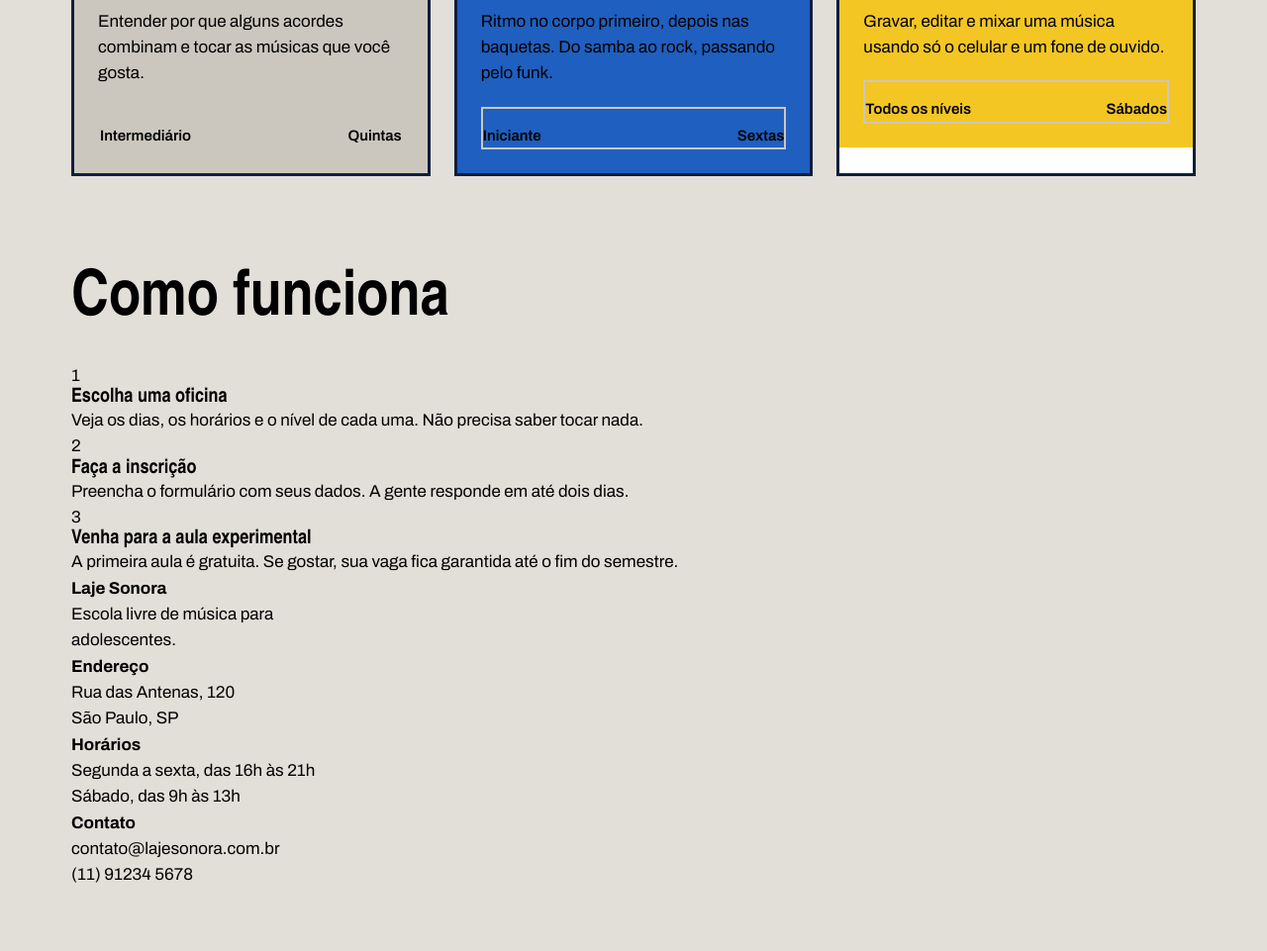
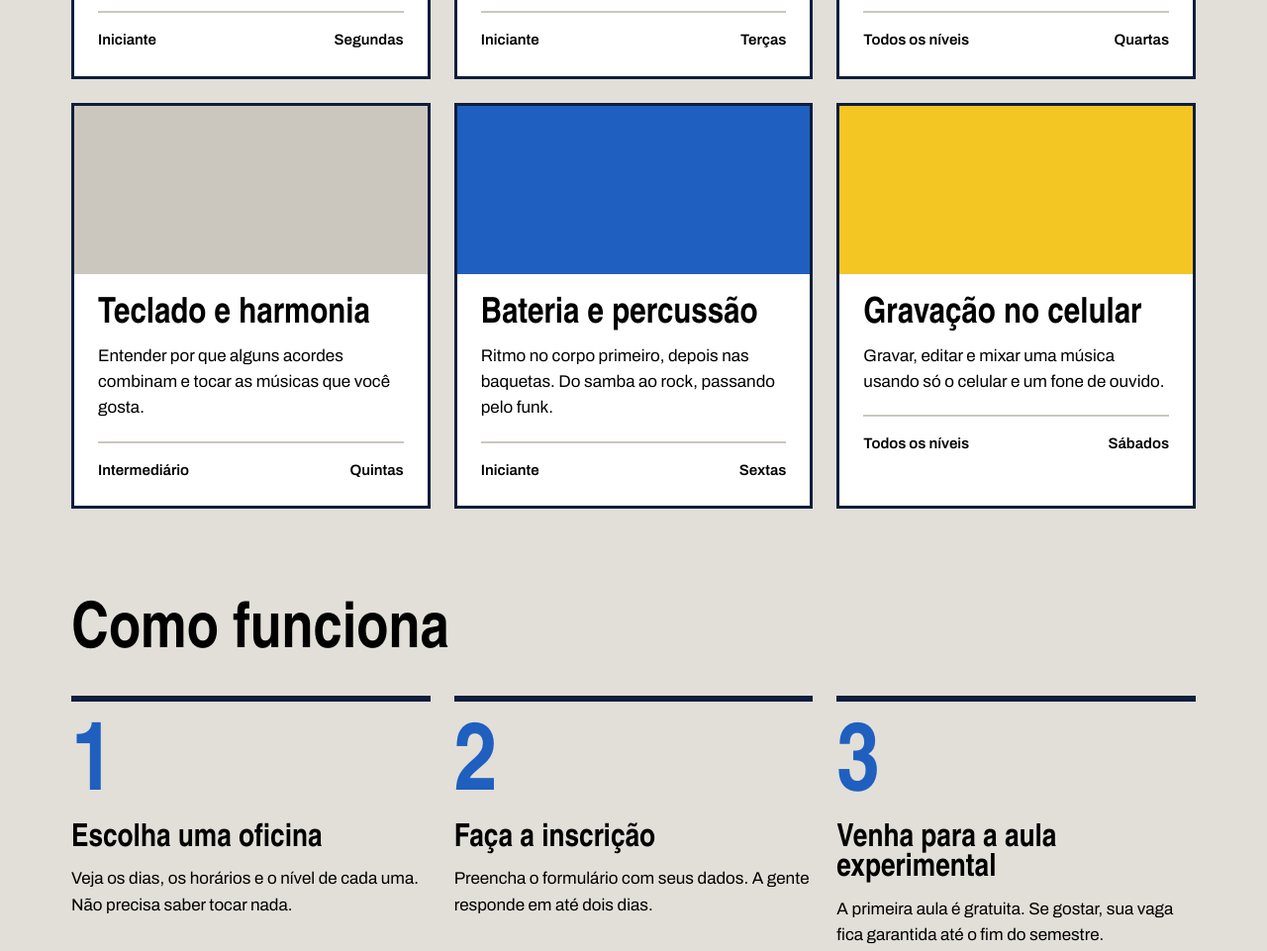
Before and after one commit to JoaoPedroSilvaCosta/laje_sonora, a plain HTML site: page index.html in a window 1280 px wide. Shown: the part 1226-2187 px from the top of the page at 99% size. Before the commit the page ends 2124 px from the top, so only its background shows below. Drawn offline with Linux system fonts and the light colour scheme; a web font is replaced by a local one.

Commit message:
Página inicial pronta

```diff
--- a/index.css
+++ b/index.css
@@ -148,14 +148,15 @@ h1, h2, h3{
     background-color: var(--branco);
     border: 3px solid var(--tinta);
     flex: 1 1 340px;
-
+    display: flex;
+    flex-direction: column;
     h3{
         font-size: 36px;
         margin-bottom: 12px;
     }
 }
 
-.card.foto{
+.card .foto{
     height: 170px;
 }
 
@@ -177,14 +178,64 @@ h1, h2, h3{
 
 .card-texto{
     padding: 24px;
+    display: flex;
+    flex-direction: column;
+    flex: 1;
 }
 
 .card-info{
     margin-top: 20px;
     padding-top: 16px;
-    border: 2px solid var(--concreto-escuro);
+    border-top: 2px solid var(--concreto-escuro);
     font-weight: 600;
     font-size: 15px;
     display: flex;
     justify-content: space-between;
 }
+
+.passos{
+    display: flex;
+    gap: 24px;
+
+}
+
+.passo{
+    border-top: 6px solid var(--tinta);
+    padding-top: 20px;
+    flex: 1;
+    h3{
+        font-size: 32px;
+        margin-block: 8px 12px;
+    }
+}
+
+.passo-numero{
+    font-family: var(--fonte-cartaz);
+    font-size: 96px;
+    font-weight: 900;
+    line-height: 1;
+    color: var(--caixa-dagua);
+}
+
+.rodape{
+    margin-top: 120px;
+    background-color: var(--tinta);
+    color: var(--concreto);
+    padding-block: 56px;
+    h4{
+        font-family: var(--fonte-cartaz);
+        font-size: 28px;
+        color: var(--fita);
+        margin-bottom: 12px;
+    }
+}
+
+.rodape-colunas{
+    display: flex;
+    gap: 40px;
+}
+
+.rodape-coluna{
+    flex: 1;
+
+}
--- a/index.html
+++ b/index.html
@@ -32,7 +32,7 @@
             <h2 class="titulo-secao">Seis oficinas para começar</h2>
             <div class="cards">
                 <article class="card">
-                    <div class="foto foto-azul">
+                    <div class="foto foto-azul"></div>
                     <div class="card-texto">
                             <h3>Violão do zero</h3>
                             <p>Os primeiros acordes e as batidas que aparecem em quase toda música que você ouve.</p>
@@ -41,10 +41,9 @@
                                 <span>Segundas</span>
                             </div>
                     </div>
-                    </div>
                 </article>
                 <article class="card">
-                    <div class="foto foto-amarela">
+                    <div class="foto foto-amarela"></div>
                     <div class="card-texto">
                             <h3>Produção de beats</h3>
                             <p>Montar uma batida no computador, do primeiro bumbo até a música pronta para postar.</p>
@@ -53,10 +52,9 @@
                                 <span>Terças</span>
                             </div>
                     </div>
-                    </div>
                 </article>
                 <article class="card">
-                    <div class="foto foto-tinta">
+                    <div class="foto foto-tinta"></div>
                     <div class="card-texto">
                             <h3>Canto em grupo</h3>
                             <p>Afinação, respiração e vozes em harmonia, cantando junto com a turma toda.</p>
@@ -65,10 +63,9 @@
                                 <span>Quartas</span>
                             </div>
                     </div>
-                    </div>
                 </article>
                 <article class="card">
-                    <div class="foto">
+                    <div class="foto"></div>
                     <div class="card-texto">
                             <h3>Teclado e harmonia</h3>
                             <p>Entender por que alguns acordes combinam e tocar as músicas que você gosta.</p>
@@ -77,10 +74,9 @@
                                 <span>Quintas</span>
                             </div>
                     </div>
-                    </div>
                 </article>
                 <article class="card">
-                    <div class="foto foto-azul">
+                    <div class="foto foto-azul"></div>
                     <div class="card-texto">
                             <h3>Bateria e percussão</h3>
                             <p>Ritmo no corpo primeiro, depois nas baquetas. Do samba ao rock, passando pelo funk.</p>
@@ -89,17 +85,15 @@
                                 <span>Sextas</span>
                             </div>
                     </div>
-                    </div>
                 </article>
                 <article class="card">
-                    <div class="foto foto-amarela">
+                    <div class="foto foto-amarela"></div>
                     <div class="card-texto">
                             <h3>Gravação no celular</h3>
                             <p>Gravar, editar e mixar uma música usando só o celular e um fone de ouvido.</p>
                             <div class="card-info">
                                 <span>Todos os níveis</span>
                                 <span>Sábados</span>
-                            </div>
                             </div>
                     </div>
                 </article>
```
Lines whose indentation alone changed are shown as unchanged.
